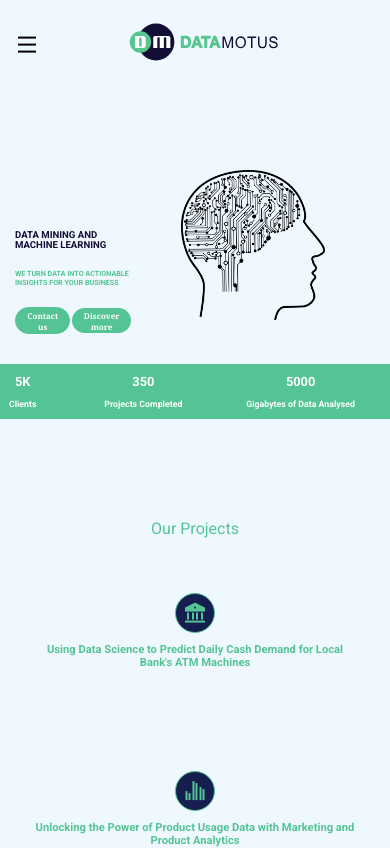
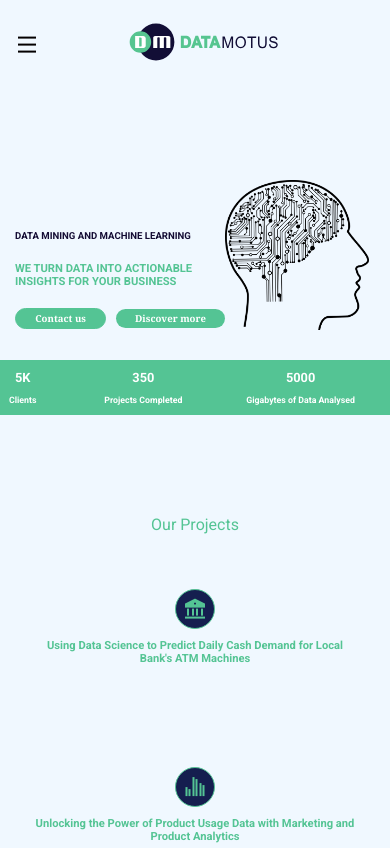
Before and after one commit to ArmanMotus/Datamotus, a React (Create React App) app: page / in a window 390 px wide. Shown: the top 848 px of the page. Built offline with nearby package versions, Linux system fonts and the light colour scheme.

Commit message:
6/1/2023

```diff
--- a/src/components/UI/Services.jsx
+++ b/src/components/UI/Services.jsx
@@ -8,7 +8,7 @@ const Services = () => {
     <div className='container'>
     <div className='about__wrapper'>
         <div className='about__content_services'>
-            <h5 className='subtitle_services'> Comprehensive Data Science Solutions to Help Your Business Thrive </h5>
+            <h5 className='subtitle_services_1'> Comprehensive Data Science Solutions to Help Your Business Thrive </h5>
             <br></br>
 
             <h2 className='subheader'>
@@ -28,8 +28,8 @@ const Services = () => {
                 </h2>
                 <br></br> <br></br>
 
-            <h2 className='subheader'>
-            <p className='description about__content-desc'>
+            <h2 className='description about__content-desc'>
+            <p >
             At Datamotus, we provide comprehensive data science solutions that can help businesses unlock the full potential of their data.
             Whether you need machine learning, statistical analysis, marketing research, data visualization, dashboarding,
             or corporate training services, we have the expertise and experience to deliver results. Contact us today to learn more about our services and how we can help your business thrive.
--- a/src/components/UI/home.jsx
+++ b/src/components/UI/home.jsx
@@ -227,7 +227,7 @@ history(link1)
             </div>
         </div>
 
-    {/* counter section */}
+    { /* counter section */ }
     <section className='counter'>
          <div className="container">
             <div className="counter__wrapper">
@@ -485,11 +485,11 @@ history(link1)
             </div>
         </div>
     </section>
+</section>
 
 
 
 
-</section>
 
 
  );
--- a/src/styles/hero.css
+++ b/src/styles/hero.css
@@ -81,14 +81,18 @@
         height: auto;
     }
 
+
     .hero__content h3 {
         font-size: 1.3rem;
     }
 
     .hero__content h2{
-        font-size: 1.8rem;
-        line-height: 30px;
-    }
+    font-size: 0.rem;
+    line-height: 1.2;
+    margin-bottom: 20px;
+    overflow: hidden; /* Prevents text from overflowing */
+    text-overflow: ellipsis; /* Adds an ellipsis when the text overflows */
+}
 
     .hero__btns{
         column-gap: 2rem;
@@ -111,43 +115,68 @@
     .container{
         width: 100%;
         height: auto;
-
     }
 
     .hero__content h3 {
-        font-size: 0.45rem;
+        font-size: 0.7rem; /* Increased the font size */
         margin-top: 20px;
     }
 
     .hero__content h2{
-        font-size: 0.6rem;
-        line-height: 1;
+        font-size: 0.6rem; /* Increased the font size */
+        line-height: 1.2; /* Adjusted line-height */
         margin-bottom: 20px;
+
     }
 
      .hero__btns{
-        column-gap: 0.1rem;
+        column-gap: 0.6rem;
         margin-top: -30px;
-
     }
 
-
-     .hero__img{
+    .hero__img{
         height: 150px;
-        width: 300px;
-        margin-top: 80px;
-        margin-left: 50px;
-
+        width: 100%; /* The image will take the full width of its container */
+        margin-top: 90px;
+        margin-left: 30px;
     }
 
     .primary__btn,
     .secondary__btn{
-        padding: 0.1rem 0.7rem;
-        font-size: 8px;
+        font-size: 0.6rem; /* Increased the font size */
+        font-weight: 700; /* Lighter font weight */
+        white-space: nowrap; /* Keeps text on a single line */
+
     }
 }
 
-@media only screen and (min-width: 481px) and (max-width: 800px) {
+@media only screen and (max-width:380px){
+    .hero__content h3 {
+        font-size: 0.6rem; /* Decreased the font size */
+        margin-top: 10px; /* Adjusted top margin */
+    }
+
+    .hero__content h2{
+        font-size: 0.5rem; /* Decreased the font size */
+        line-height: 1.0; /* Adjusted line-height */
+        margin-bottom: 10px; /* Adjusted bottom margin */
+    }
+
+    .hero__img {
+        height: 120px; /* Adjusted height */
+        margin-top: 80px; /* Adjusted top margin */
+        margin-left: 10px; /* Adjusted left margin */
+    }
+
+    .primary__btn,
+    .secondary__btn {
+        font-size: 0.5rem; /* Decreased the font size */
+        font-weight: 300; /* Lighter font weight */
+        white-space: nowrap; /* Keeps the text on a single line */
+    }
+}
+
+/* @media only screen and (min-width: 481px) and (max-width: 800px) {
 
     .container{
         width: 100%;
@@ -184,4 +213,4 @@
         padding: 0.1rem 0.7rem;
         font-size: 8px;
     }
-}
+} */
--- a/src/styles/projectDet.css
+++ b/src/styles/projectDet.css
@@ -194,6 +194,11 @@
             margin-top: -120px;
         }
 
+    .subtitle_services_1{
+            font-size: 1rem;
+            max-width: 350px;
+            margin-top: -40px;
+    }
      .container{
          width: 100%;
      }
```
